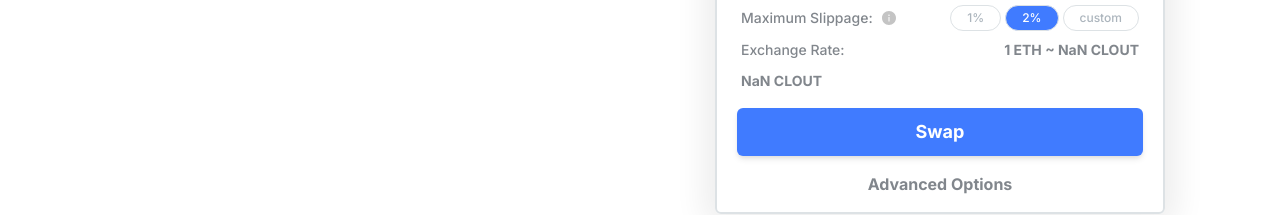
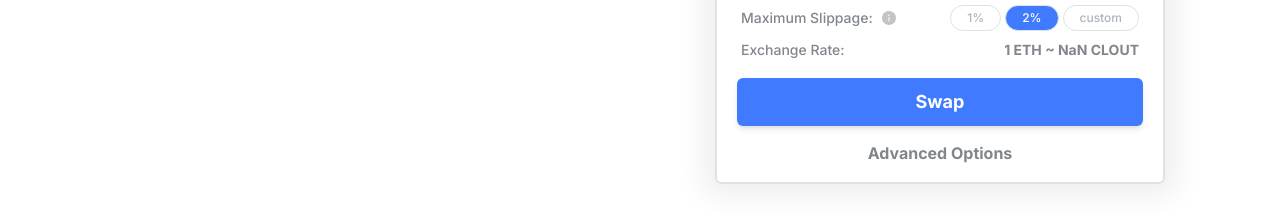
Before and after one commit to bitswap-network/exchange-frontend, a React (Create React App) app: page / in a window 1280 px wide. Shown: the part 546-761 px from the top of the page. Built offline with nearby package versions, Linux system fonts and the light colour scheme; no server answers.

Commit message:
Update Home.tsx

```diff
--- a/src/pages/Home/Home.tsx
+++ b/src/pages/Home/Home.tsx
@@ -392,14 +392,14 @@ export function Home(): React.ReactElement {
                               }`}
                     </Text>
                 </HStack>
-                <HStack w="full" justify="space-between" px="6" color="#81868C">
-                    {/* <Text fontSize="14px">Est. Fees:</Text> */}
+                {/* <HStack w="full" justify="space-between" px="6" color="#81868C">
+                    <Text fontSize="14px">Est. Fees:</Text>
                     <Text fontSize="14px" fontWeight="bold">
                         {orderSide === "buy"
                             ? `${+(parseFloat(orderCloutQuantity) * 0.01).toFixed(4)} ${globalVars.BITCLOUT}`
                             : `${+(parseFloat(orderEthQuantity) * 0.01).toFixed(4)} ${globalVars.ETHER}`}
                     </Text>
-                </HStack>
+                </HStack> */}
                 <VStack p="2" px="5" w="full">
                     <BlueButton text={"Swap"} w="full" size="lg" onClick={handleSwap} />
                     <Button
```
